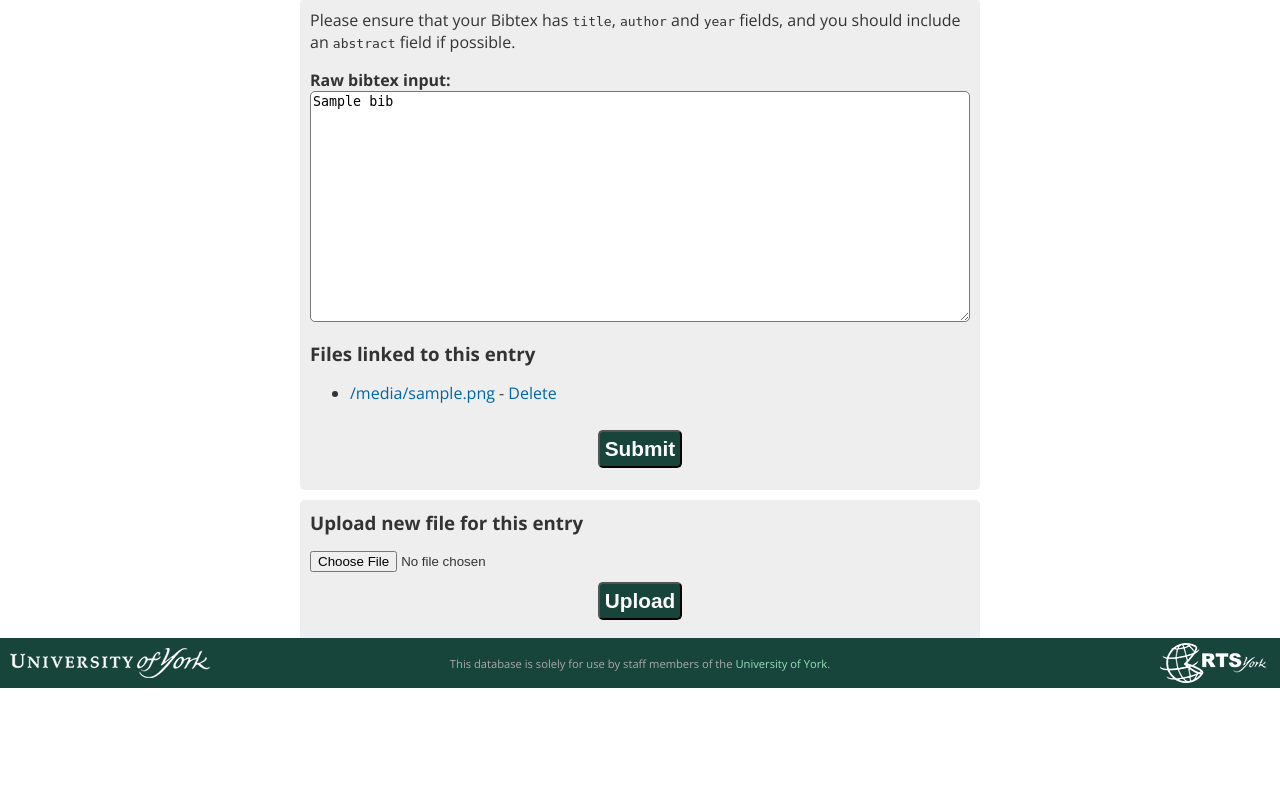
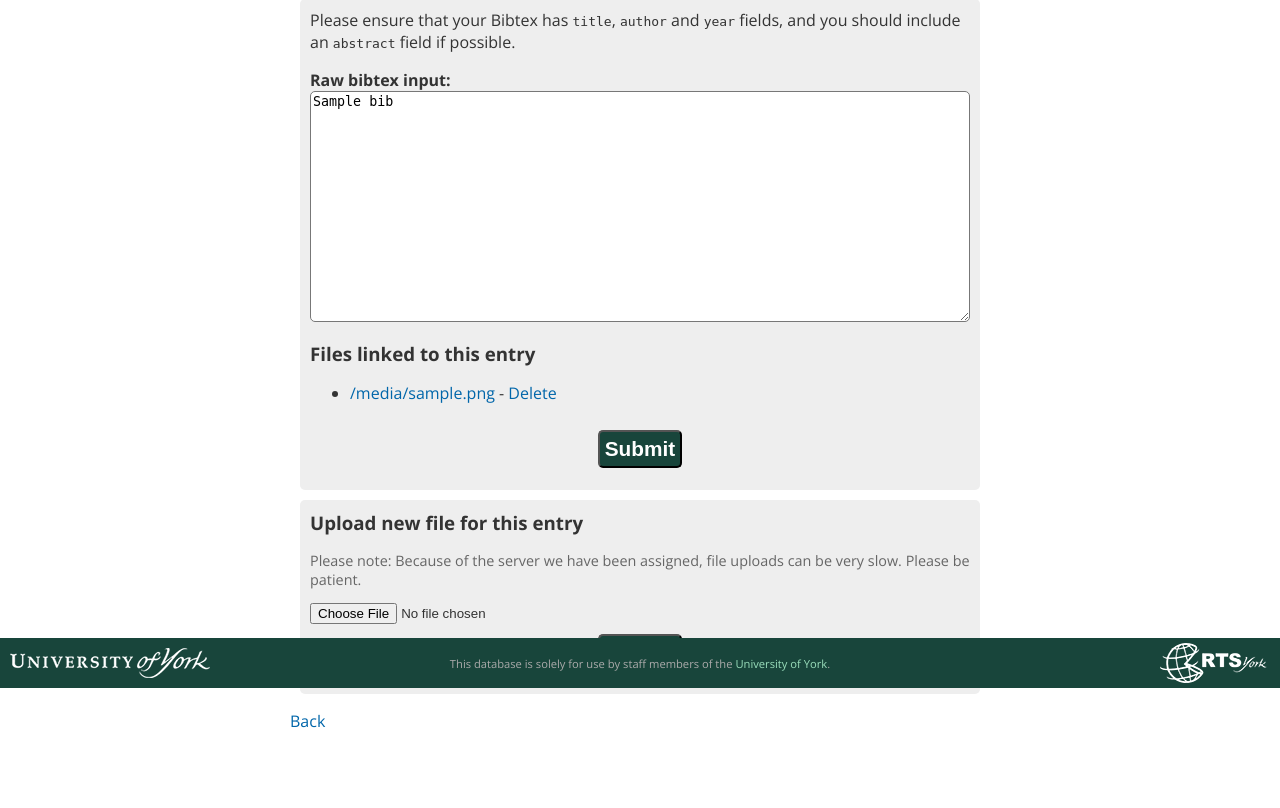
Before and after one commit to RTSYork/bibtex, a Django app: template bibtex/templates/bibtex/add.html in a window 1280 px wide. Shown: the part 112-920 px from the top of the page. Before the commit the page ends 800 px from the top, so only its background shows below. Run offline with Django 3.2, Linux system fonts and the light colour scheme; the template is opened without the code that fills it: most values are stand-ins (such as "Sample title", 1, 10 or a date in 2020); some web fonts are replaced.

Commit message:
Add apology for slow file uploads

```diff
--- a/bibtex/static/style.css
+++ b/bibtex/static/style.css
@@ -109,6 +109,11 @@ label {
 	height: 50px;
 }
 
+.smallnote {
+	font-size: 90%;
+	color: #666666;
+}
+
 
 /* Classes
 /***********************************************************************/
--- a/bibtex/templates/bibtex/add.html
+++ b/bibtex/templates/bibtex/add.html
@@ -261,6 +261,7 @@ $(function() {
 	{% else %}
 		{# Can upload a file along with a new entry #}
 		<div><label for="file">Upload file</label></div>
+		<p class="smallnote">Please note: Because of the server we have been assigned, file uploads can be very slow. Please be patient.</p>
 		<input type="file" name="file">
 
 		<p><div><input type="checkbox" name="email" value="email" checked>
@@ -280,6 +281,7 @@ $(function() {
 {# Couldn't nest the file upload form, so if in edit mode we create a new one here. #}
 <div class="editbox">
 <div><h3 class="notopmargin">Upload new file for this entry</h3></div><p></p>
+<p class="smallnote">Please note: Because of the server we have been assigned, file uploads can be very slow. Please be patient.</p>
 <form action="{%url 'bibtex:add_file' entry.pk %}" method="post" id="fileaddform" enctype="multipart/form-data">
 {% csrf_token %}
 <input type="hidden" name="pk" value={{entry.pk}}>
```
